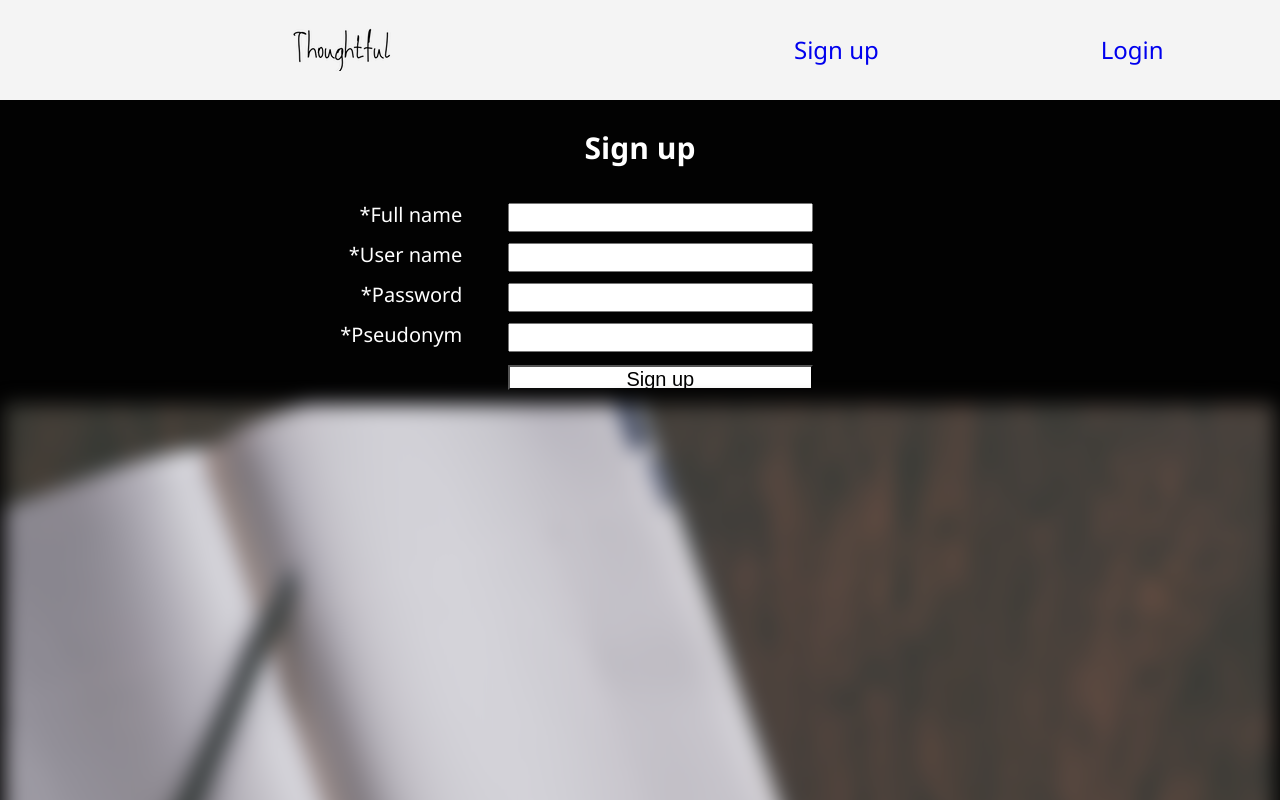
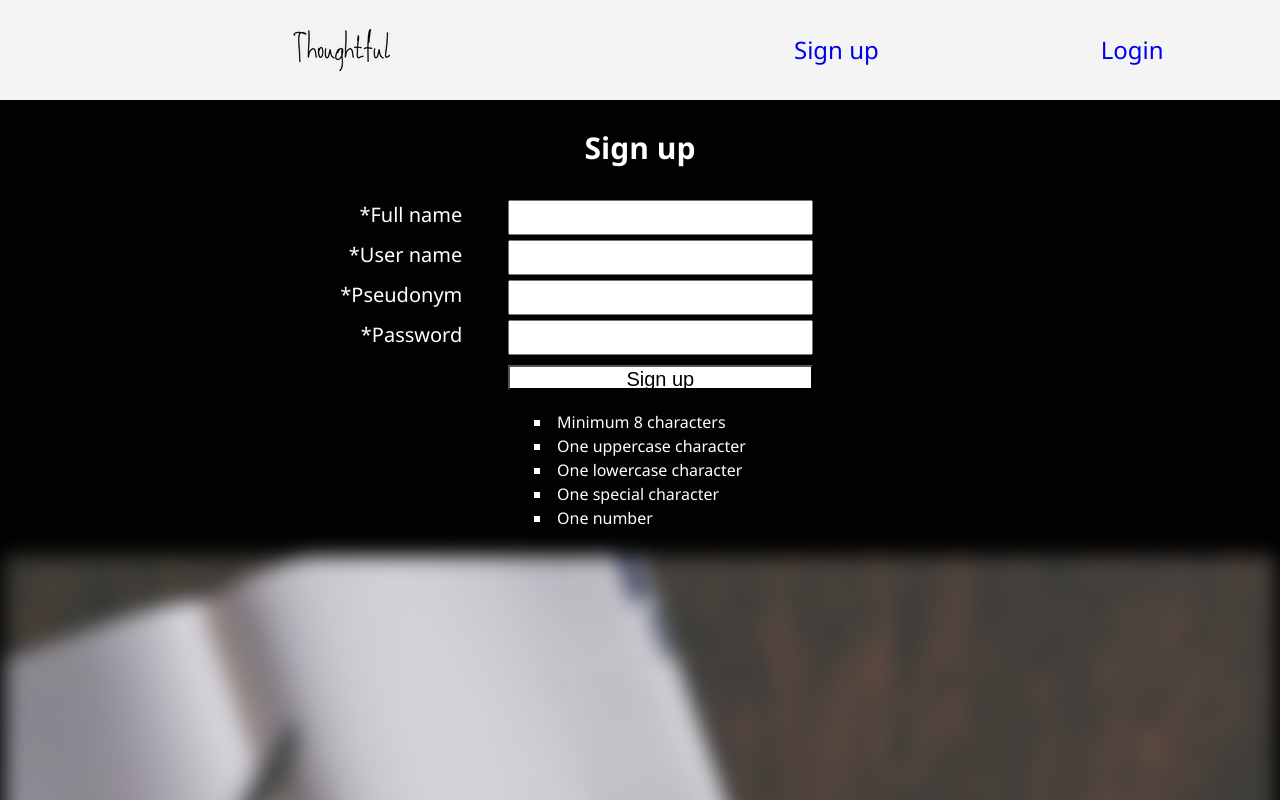
Before and after one commit to traviswhittington88/thoughtful-client, a React (Create React App) app: page /signup in a window 1280 px wide. Shown: the top 800 px of the page. Built offline with nearby package versions, Linux system fonts and the light colour scheme; no server answers.

Commit message:
added password requirements to signup form

```diff
--- a/src/components/EntryItem/EntryItem.js
+++ b/src/components/EntryItem/EntryItem.js
@@ -16,7 +16,7 @@ export default function EntryItem(props) {
         return (
           <li className="EntryItem" key={props.id}>
             <div className="entry">
-              <header>
+              <header className="entry-header">
                 <h2 className="entry-heading">
                   <Link
                     to={`/entry/${props.id}`}
--- a/src/components/JournalSidebar/JournalSidebar.css
+++ b/src/components/JournalSidebar/JournalSidebar.css
@@ -1,3 +1,4 @@
+
 .journalbar-header {
   padding-top: 15px;
 }
--- a/src/components/SignupForm/SignupForm.css
+++ b/src/components/SignupForm/SignupForm.css
@@ -9,6 +9,21 @@
   padding: 5px;
 }
 
+.list-wrapper {
+  display: flex;
+  flex-direction: row;
+  justify-content: center;
+}
+
+.unordered-list {
+  list-style-type: square;
+  list-style-position: inside;
+  font-size: 14px;
+  text-align: left;
+  padding: 0;
+  margin: 10px, 0px, 0px, 0px;
+}
+
 .submit {
   background-color: white;
   width: 100%;
@@ -16,6 +31,8 @@
   font-size: 20px;
   margin-top: 10px;
 }
+
+
 
 
 
@@ -39,8 +56,12 @@
   .label + .input {
     width: 30%;
     margin: 0 30% 0 4%;
+    padding: 8px 0;
   }
 
+  .unordered-list {
+    font-size: 16px;
+  }
 
   .submit {
     width: 30%;
--- a/src/components/SignupForm/SignupForm.js
+++ b/src/components/SignupForm/SignupForm.js
@@ -67,6 +67,15 @@ export default class SignupForm extends Component {
             className="input"
           />
         </div>
+        <div className='pseudonym'>
+          <label htmlFor='pseudonym' className="label">*Pseudonym</label>
+          <input
+            name='pseudonym'
+            type='text'
+            id='pseudonym'
+            className="input"
+          />
+        </div>
         <div className='password'>
           <label htmlFor='password' className="label">*Password</label>
           <input
@@ -77,16 +86,16 @@ export default class SignupForm extends Component {
             className="input"
           />
         </div>
-        <div className='pseudonym'>
-          <label htmlFor='pseudonym' className="label">*Pseudonym</label>
-          <input
-            name='pseudonym'
-            type='text'
-            id='pseudonym'
-            className="input"
-          />
+        <button type='submit' className="submit">Sign up</button>
+        <div className="list-wrapper">
+          <ul className="unordered-list">
+            <li>Minimum 8 characters</li>
+            <li>One uppercase character</li>
+            <li>One lowercase character</li>
+            <li>One special character</li>
+            <li>One number</li>
+          </ul>
         </div>
-        <button type='submit' className="submit">Sign up</button>
       </form>
     )
   }
--- a/src/routes/HomePage/HomePage.css
+++ b/src/routes/HomePage/HomePage.css
@@ -3,7 +3,6 @@
 }
 
 .homepage-header {
-  background-color: whitesmoke;
   padding: 12px 10px 1px 10px;
 }
 
```
